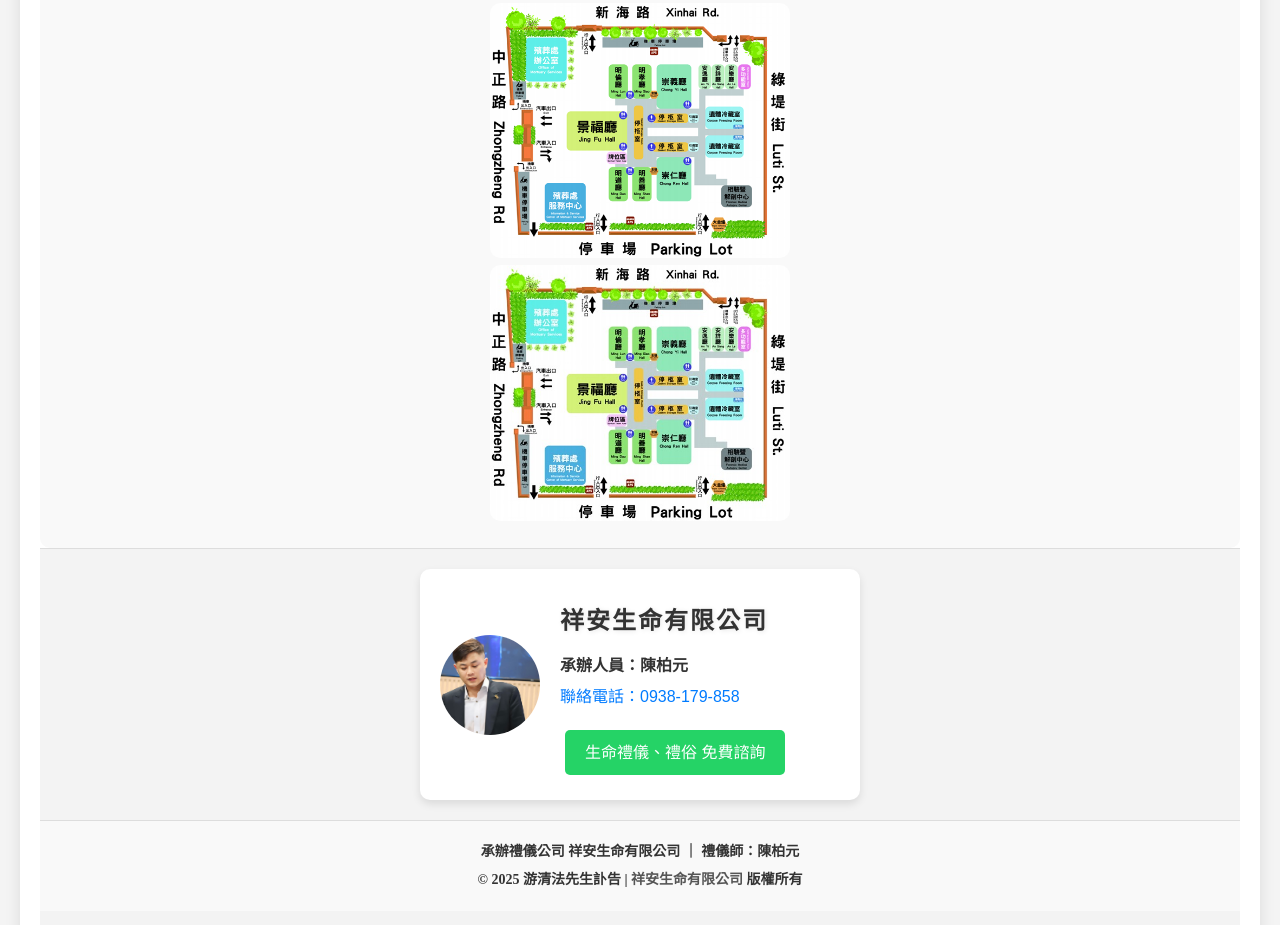
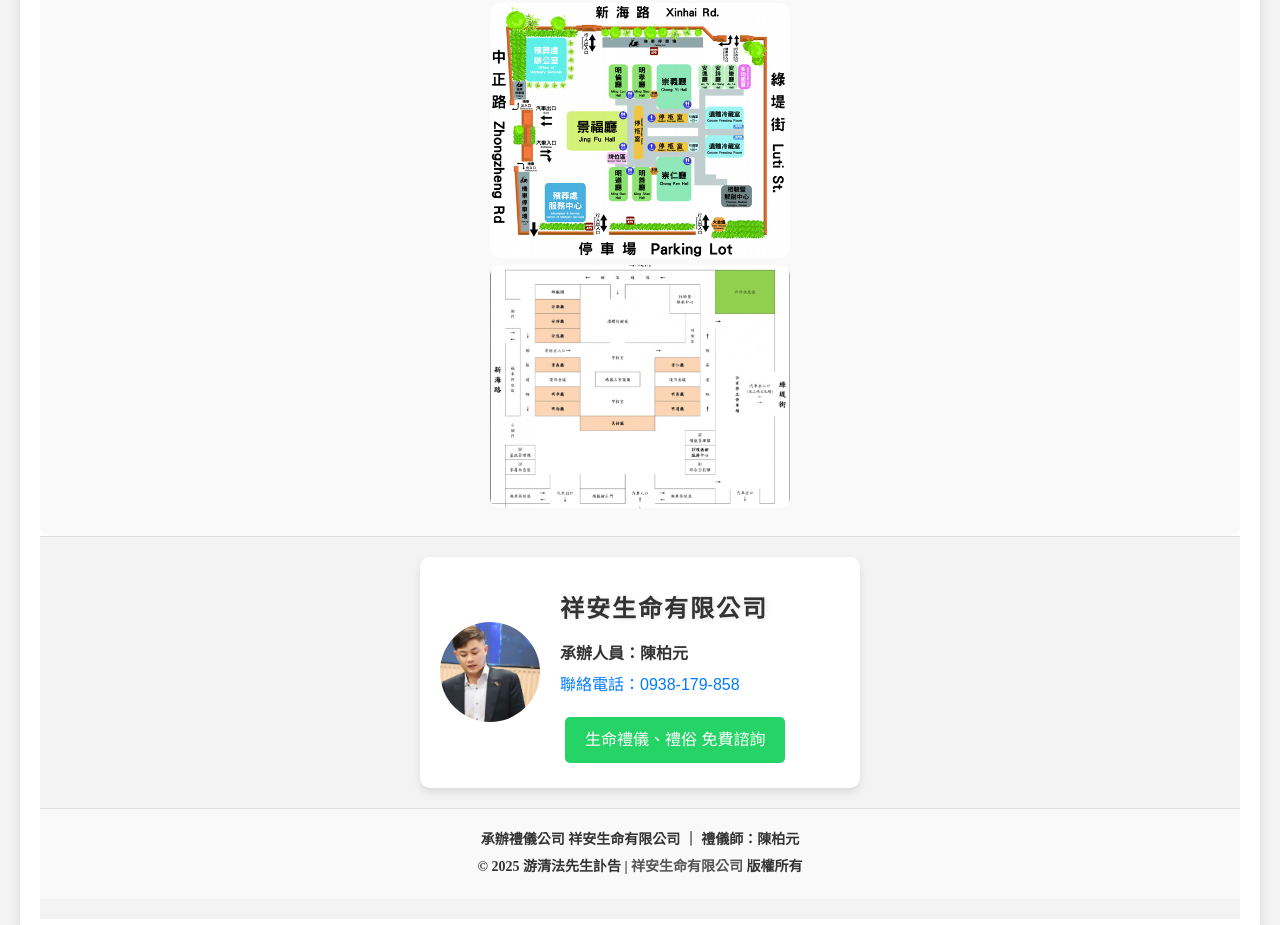
Before and after one commit to Shiangan/Qingfa-you, a plain HTML site: page index.html in a window 1280 px wide. Shown: the part 3815-4740 px from the top of the page. Drawn offline with nearby package versions, Linux system fonts and the light colour scheme; a web font is replaced by a local one.

Commit message:
Update index.html

```diff
--- a/index.html
+++ b/index.html
@@ -657,7 +657,7 @@ document.addEventListener("DOMContentLoaded", () => {
     </div>
 
            <div style="text-align: center;">
-        <img src="image/影像.jpeg" alt="停車資訊" style="width: 300px; height: auto; border-radius: 10px;">
+        <img src="image/IMG_1490.jpeg" alt="停車資訊" style="width: 300px; height: auto; border-radius: 10px;">
     </div>
 
 </div>
```
